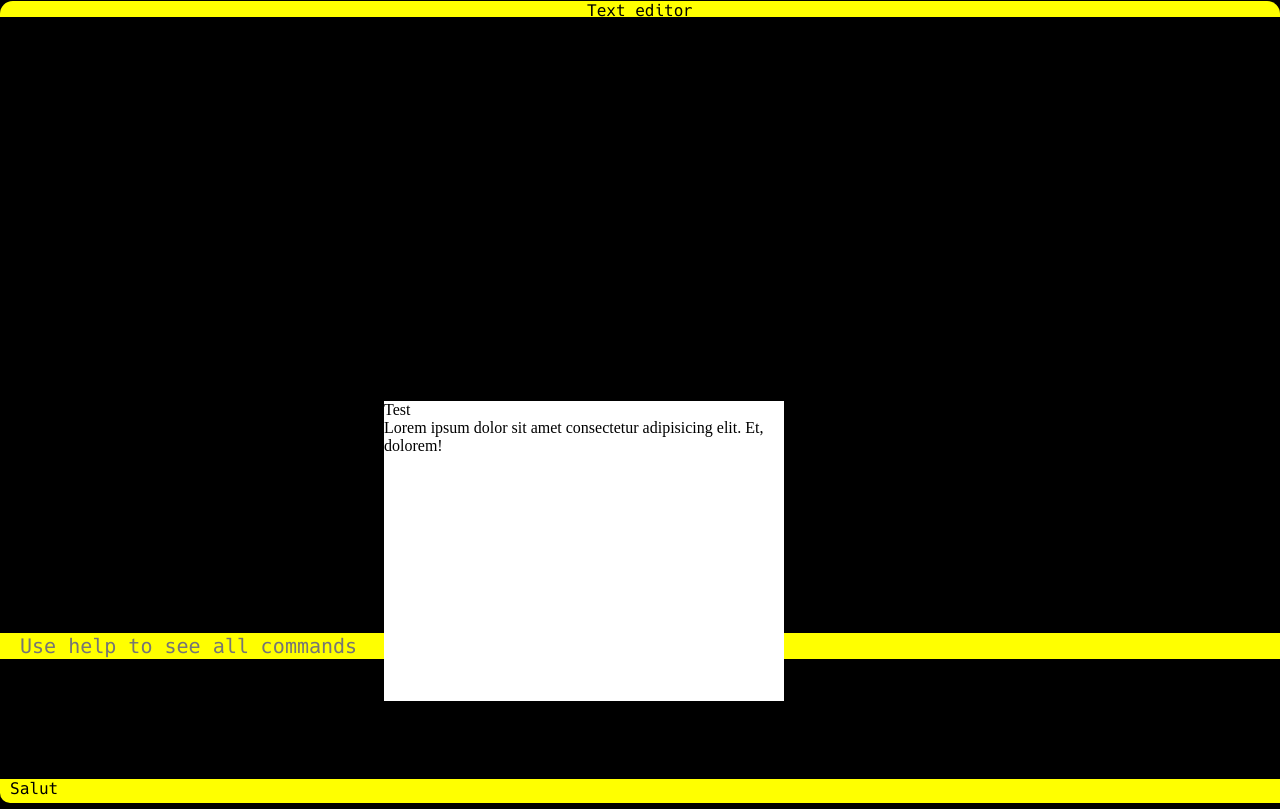
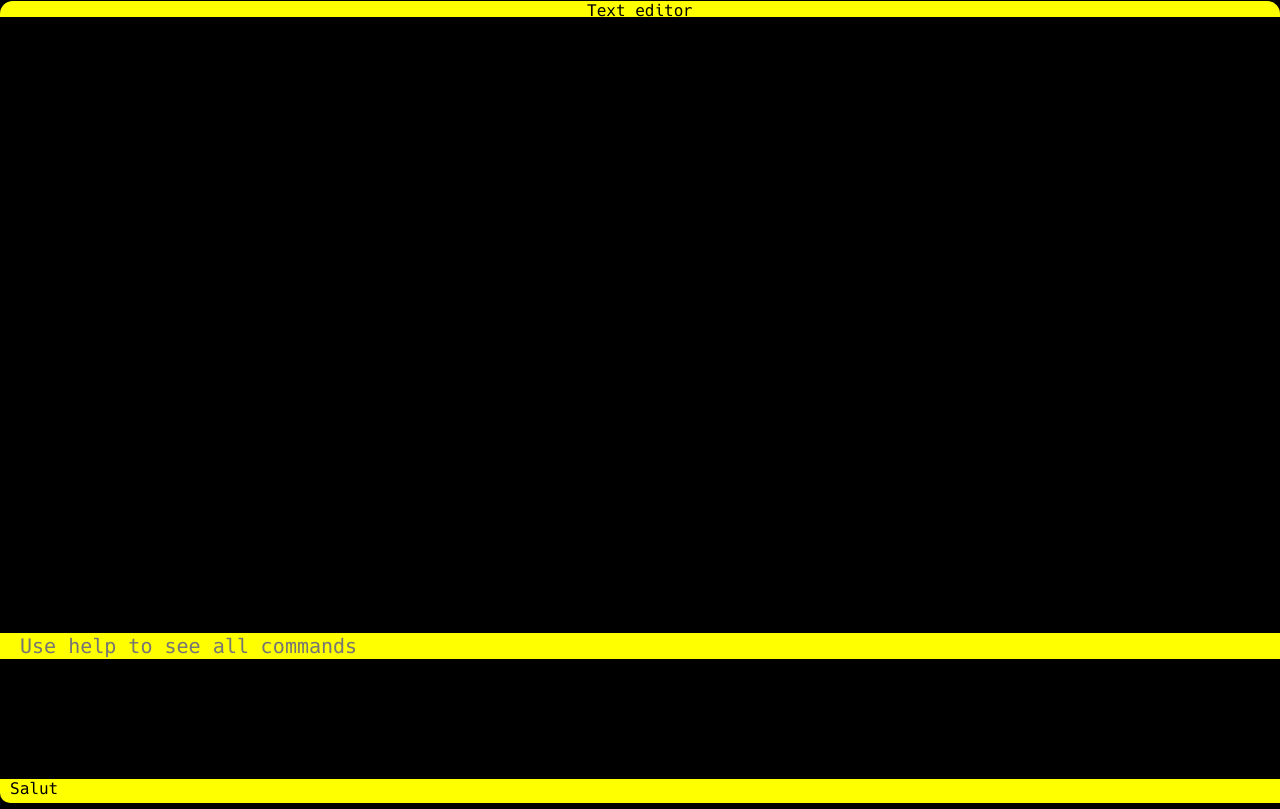
Before and after one commit to catalinfl/text-editor, a React (Vite) app: page / in a window 1280 px wide. Shown: the top 809 px of the page. Built offline with nearby package versions, Linux system fonts and the light colour scheme.

Commit message:
help window design

```diff
--- a/src/App.tsx
+++ b/src/App.tsx
@@ -64,6 +64,10 @@ function App() {
       let commandP: string = commandSplit[0].toLowerCase();
       if (commandP === "help") {
         setIsHelpShow(true)
+        return
+      }
+      if (commandP === "close") {
+        setIsHelpShow(false)
         return
       }
       if (command.split(" ").length !== 2) {
@@ -159,14 +163,13 @@ function App() {
   }
 }, [terminalCommand])
 
-
   return (
   <div className="editor">
     <Header color={headerColor} backgroundColor={headerBackgroundColor}/>
     <Principal backgroundColor={codeBackgroundColor} color={codeColor} fontSize={codeFontSize}/>
-    <Help isShow={isHelpShow}/>
+    <Help isShow={isHelpShow} border={headerColor} backgroundBorderColor={backgroundColor}/>
     <div className="terminal">
-      <input spellCheck="false" placeholder='Use help to see all commands' style={{
+      <input spellCheck="false" placeholder={isHelpShow ? 'Type close to delete the help window': 'Use help to see all commands'} style={{
             fontSize: `${fontSize}` ? `${fontSize}px` : `30px`,
             color: `${color}` ? `${color}` : 'white',
             backgroundColor: `${backgroundColor}` ? `${backgroundColor}` : "yellow",
--- a/src/components/Help/Help.sass
+++ b/src/components/Help/Help.sass
@@ -1,7 +1,31 @@
 .help
     position: absolute
-    width: 400px
-    height: 300px
-    top: 50vh
-    left: 30vw
+    width: 600px
+    height: 500px
+    top: 20vh
+    left: 34vw
     cursor: default
+    overflow-y: hidden
+
+    .helpHeader
+        position: relative
+        font-family: Hack
+        // border: solid 1px #000
+        text-align: center
+
+
+    .helpBody
+        color: white
+        padding: 10px 10px
+        font-family: FiraCode
+        font-size: 20px
+
+        // .closeButton
+        //         color: red
+        //         font-family: Arial
+        //         border-radius: 50%
+        //         padding: 3px 10px
+        //         cursor: pointer
+        //         border: none
+        //         outline: none
+        //         background-color: transparent
--- a/src/components/Help/Help.tsx
+++ b/src/components/Help/Help.tsx
@@ -1,40 +1,43 @@
-import React, { useEffect } from 'react'
+import React, { useEffect, useState } from 'react'
 import "./Help.sass"
 import { useRef } from 'react'
 
 type HelpProps = {
     color?: string
     backgroundColor?: string
-    isShow?: boolean
+    isShow: boolean
+    border: string
+    backgroundBorderColor: string
 }
 
 
 
-const Help = ({color, backgroundColor, isShow}: HelpProps) => {
+const Help = ({color, backgroundColor, border, backgroundBorderColor, isShow}: HelpProps) => {
 
     const helpBarHook = useRef<HTMLDivElement>(null);
     const drag = useRef<HTMLDivElement>(null);
+    const [helpOn, setHelpOn] = useState<boolean>(false)
 
-    window.onload = () => {
+    useEffect(() => {
+      setHelpOn(isShow)
+    }, [isShow])
+
+
+
     const dragElement = (element: HTMLDivElement) => {
         let pos1 = 0,
           pos2 = 0,
           pos3 = 0,
           pos4 = 0;
-    //MouseUp occurs when the user releases the mouse button
         const dragMouseUp = () => {
           document.onmouseup = null;
-    //onmousemove attribute fires when the pointer is moving while it is over an element.
           document.onmousemove = null;
-
         };
 
         const dragMouseMove = (event: MouseEvent) => {
 
           event.preventDefault();
-    //clientX property returns the horizontal coordinate of the mouse pointer
           pos1 = pos3 - event.clientX;
-    //clientY property returns the vertical coordinate of the mouse pointer
           pos2 = pos4 - event.clientY;
           pos3 = event.clientX;
           pos4 = event.clientY;
@@ -53,27 +56,39 @@ const Help = ({color, backgroundColor, isShow}: HelpProps) => {
           document.onmouseup = dragMouseUp;
           document.onmousemove = dragMouseMove;
         };
-
         element.onmousedown = dragMouseDown;
       };
 
-    dragElement(helpBarHook.current!)
-    }
-    console.log(isShow)
+    useEffect(() => {
+      if (helpOn) {
+      dragElement(helpBarHook.current!)
+      }
+      setHelpOn(isShow)
+    }, [helpOn])
+
+
 
 return (
-<>
+<div className="helpContainer">
+
+{helpOn &&
     <div className="help" ref={helpBarHook} draggable style={{
-        backgroundColor: "white",
+        backgroundColor: "black",
+        border: `${backgroundBorderColor}` ? `solid 1px ${backgroundBorderColor}` : "solid 1px yellow"
     }}>
-        <div className="helpHeader">
-            Test
+        <div className="helpHeader" style={{
+          backgroundColor: `${backgroundBorderColor}` ? `${backgroundBorderColor}` : "yellow"
+        }}>
+          <div className="helpTitle">
+          Help window
+          </div>
         </div>
         <div className="helpBody">
             Lorem ipsum dolor sit amet consectetur adipisicing elit. Et, dolorem!
         </div>
     </div>
-</>
+}
+</div>
     )
 }
 
```
